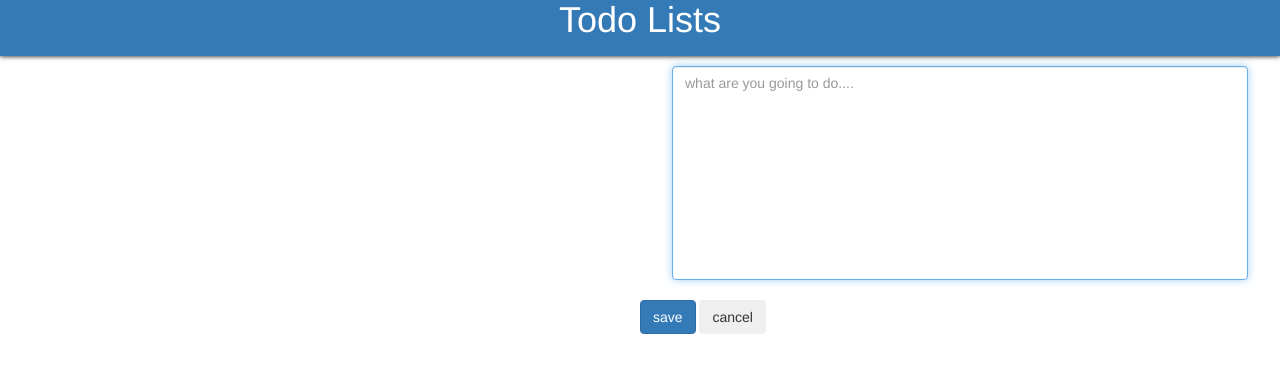
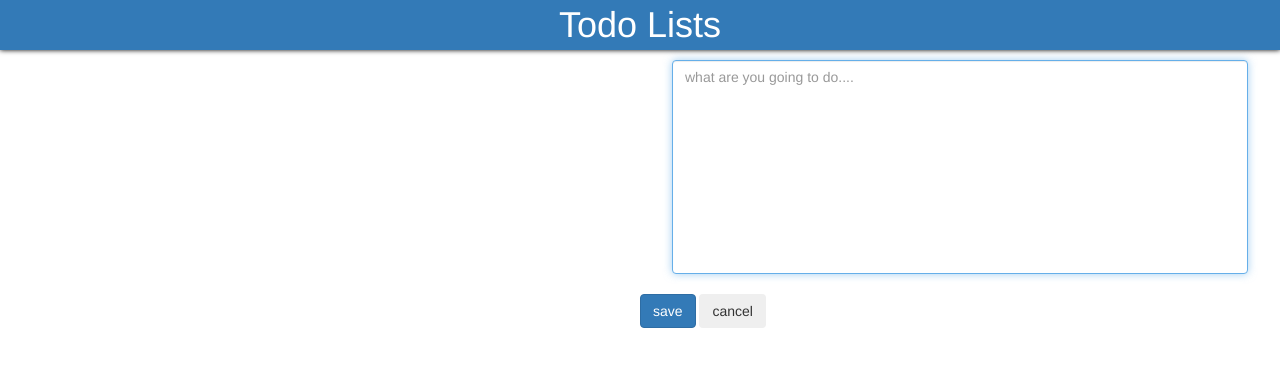
Before and after one commit to janaravi10/todoApp, a plain HTML site: page index.html in a window 1280 px wide. Drawn offline with nearby package versions, Linux system fonts and the light colour scheme.

Commit message:
header issues

```diff
--- a/css/style.css
+++ b/css/style.css
@@ -9,14 +9,15 @@ body {
 }
 #header {
     text-align: center;
-    height: 7vh;
+    height: 50px;
     width: 100%;
     background-color: #337ab7;
     margin: auto;
     box-shadow: 0 0 5px black;
 }
 #header h1 {
-    margin-top: 0px;
+    margin: 0px;
+     line-height: 50px;
     color: white;
 }
 .inputcontainer {
--- a/index.html
+++ b/index.html
@@ -4,7 +4,7 @@
 <head>
     <meta charset="UTF-8">
     <title>Todo app</title>
-    <meta name="viewport" content="width=device-width, initial-scale=1">
+    <meta name="viewport" content="initial-scale=1">
     <link rel="stylesheet" href="https://maxcdn.bootstrapcdn.com/bootstrap/3.3.7/css/bootstrap.min.css">
     <link rel="stylesheet" href="./css/style.css">
 </head>
```
